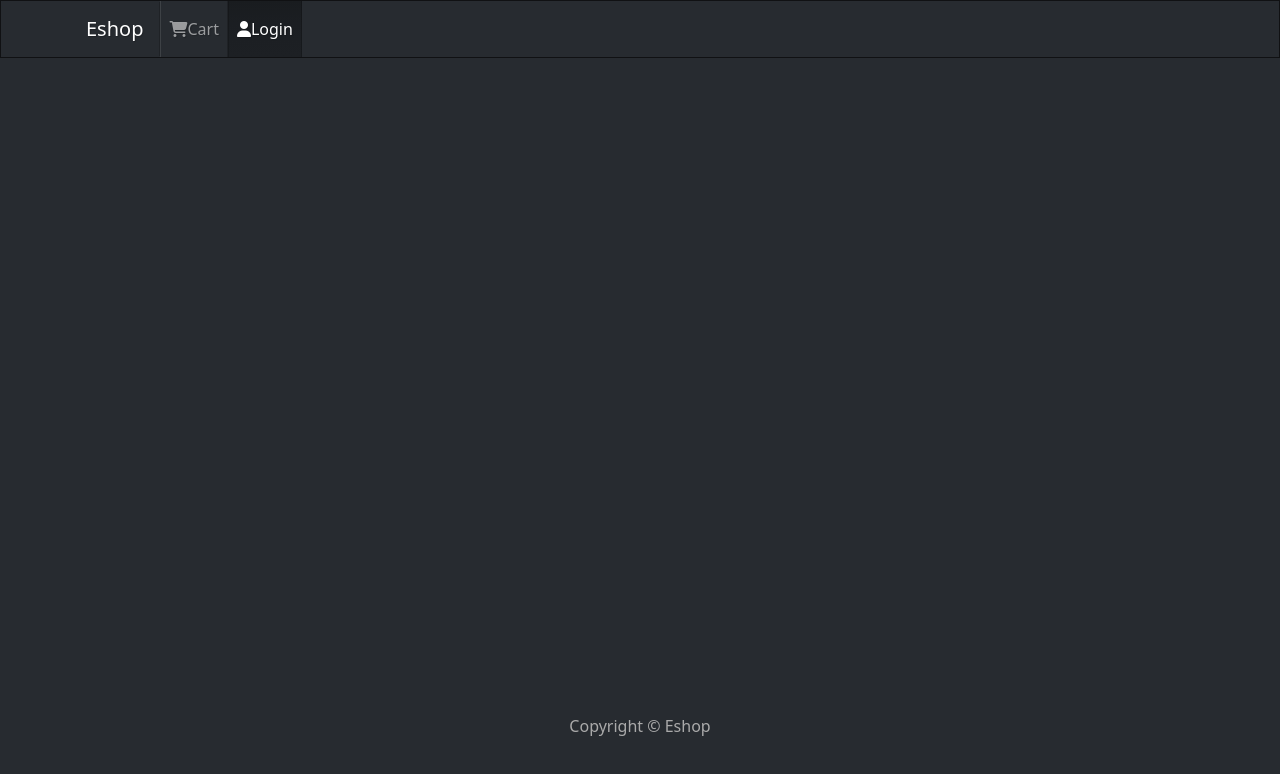
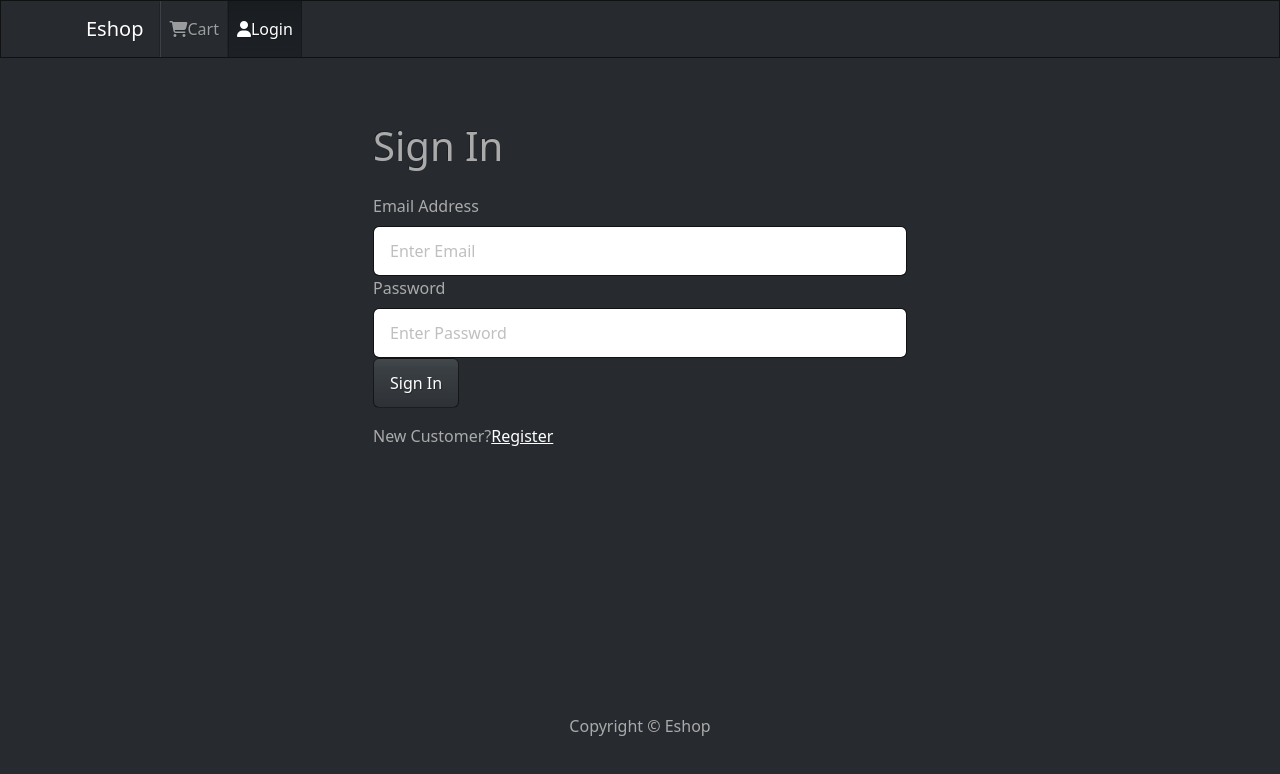
Before and after one commit to GautamParmarDp/EShop, a React (Create React App) app in the folder frontend/: page /login in a window 1280 px wide. Shown: the top 774 px of the page. Built offline with nearby package versions, Linux system fonts and the light colour scheme.

Commit message:
LoginScreen & Functionality (user state stored once logIn & redirect user using location and history if he is logged in already), FormContainer created

```diff
--- a/frontend/src/App.js
+++ b/frontend/src/App.js
@@ -6,6 +6,7 @@
 import HomeScreen from './Screens/HomeScreen'
 import ProductScreen from './Screens/ProductScreen'
 import CartScreen from "./Screens/CartScreen"
+import LoginScreen from "./Screens/LoginScreen"
 
 import { createBrowserHistory } from 'history';
 
@@ -21,6 +22,7 @@
 
           <Routes>
             <Route path="/" element={<HomeScreen />} exact />
+            <Route path="/login" element={<LoginScreen />} />
             <Route path="/product/:id" element={<ProductScreen />} />
             <Route path="/cart/:id?" element={<CartScreen />} />
           </Routes>
--- /dev/null
+++ b/frontend/src/Screens/LoginScreen.js
@@ -0,0 +1,88 @@
+import React ,{useState,useEffect} from 'react'
+import {Link, redirect,useLocation} from 'react-router-dom'
+import {Form,Row,Col,Button} from 'react-bootstrap'
+import { useDispatch, useSelector } from 'react-redux'
+import Loader from '../components/Loader'
+import Message from '../components/Message'
+import FormContainer from '../components/FormContainer'
+import { login } from '../actions/userActions'
+import { createBrowserHistory } from "history";
+
+
+
+function LoginScreen() {
+  const[email,setEmail] = useState('')
+  const[password,setPassword] = useState('')
+
+  const dispatch = useDispatch()
+
+  let location = useLocation()
+  const redirect = location.search ? location.search.split('=')[1] : '/'
+
+  const userlogin = useSelector(state => state.userLogin)
+  const {laoding,error,userInfo} = userlogin
+
+  const history = createBrowserHistory({ forceRefresh: true });
+  useEffect( () => {
+    if(userInfo){
+        history.push(redirect)
+        history.go(redirect)
+    }
+  },[history,userInfo,redirect])
+
+
+
+  const submitHandler = (e) => {
+    e.preventDefault()
+    // console.log('Submitted')
+    dispatch(login(email,password))
+  }
+
+  return (
+    <FormContainer>
+      <h1>Sign In</h1>
+      {error && <Message variant='danger'> {error} </Message> }
+      {laoding && <Loader />}
+
+      <Form onSubmit={submitHandler}>
+
+        <Form.Group controlId='email'>
+            <Form.Label> Email Address </Form.Label>
+            <Form.Control
+                type='email'
+                placeholder='Enter Email'
+                value={email}
+                onChange={ (e) => setEmail(e.target.value) }
+            >
+            </Form.Control>
+        </Form.Group>
+
+        <Form.Group controlId='password'>
+            <Form.Label> Password </Form.Label>
+            <Form.Control
+                type='password'
+                placeholder='Enter Password'
+                value={password}
+                onChange={ (e) => setPassword(e.target.value) }
+            >
+            </Form.Control>
+        </Form.Group>
+
+        <Button type='submit' variant='primary'>
+            Sign In
+        </Button>
+
+      </Form>
+      <Row className='py-3'>
+        <Col>
+            New Customer?
+            <Link to={redirect ? `/register?redirect=${redirect}` : '/register' }>
+                Register
+            </Link>
+        </Col>
+      </Row>
+    </FormContainer>
+  )
+}
+
+export default LoginScreen
--- a/frontend/src/actions/userActions.js
+++ b/frontend/src/actions/userActions.js
@@ -9,7 +9,7 @@
         const config = {
             headers:{ 'Content-type':'application/json'}
         }
-        const {data} = await axios.post('/api/users/login/'{'username':email,'password':password},config )
+        const {data} = await axios.post('/api/users/login/',{'username':email,'password':password},config )
 
         dispatch({ type:USER_LOGIN_SUCCESS, payload: data })
 
--- /dev/null
+++ b/frontend/src/components/FormContainer.js
@@ -0,0 +1,16 @@
+import React, { Children } from 'react'
+import {Container,Row,Col} from 'react-bootstrap'
+
+function FormContainer({children}) {
+  return (
+    <Container>
+      <Row className='justify-content-md-center'>
+        <Col xs={12} md={6}>
+            {children}
+        </Col>
+      </Row>
+    </Container>
+  )
+}
+
+export default FormContainer
--- a/frontend/src/reducers/userReducers.js
+++ b/frontend/src/reducers/userReducers.js
@@ -1,6 +1,8 @@
 import {USER_LOGIN_REQUEST , USER_LOGIN_SUCCESS , USER_LOGIN_FAIL , USER_LOGOUT} from '../constants/userConstants'
 
-export const userLoginReducer = (state ={ },action)=>{
+var user= localStorage.getItem('userInfo') ? JSON.parse(localStorage.getItem('userInfo')) : null
+
+export const userLoginReducer = (state ={userInfo:user},action)=>{
 
     switch(action.type){
         case USER_LOGIN_REQUEST:
```
